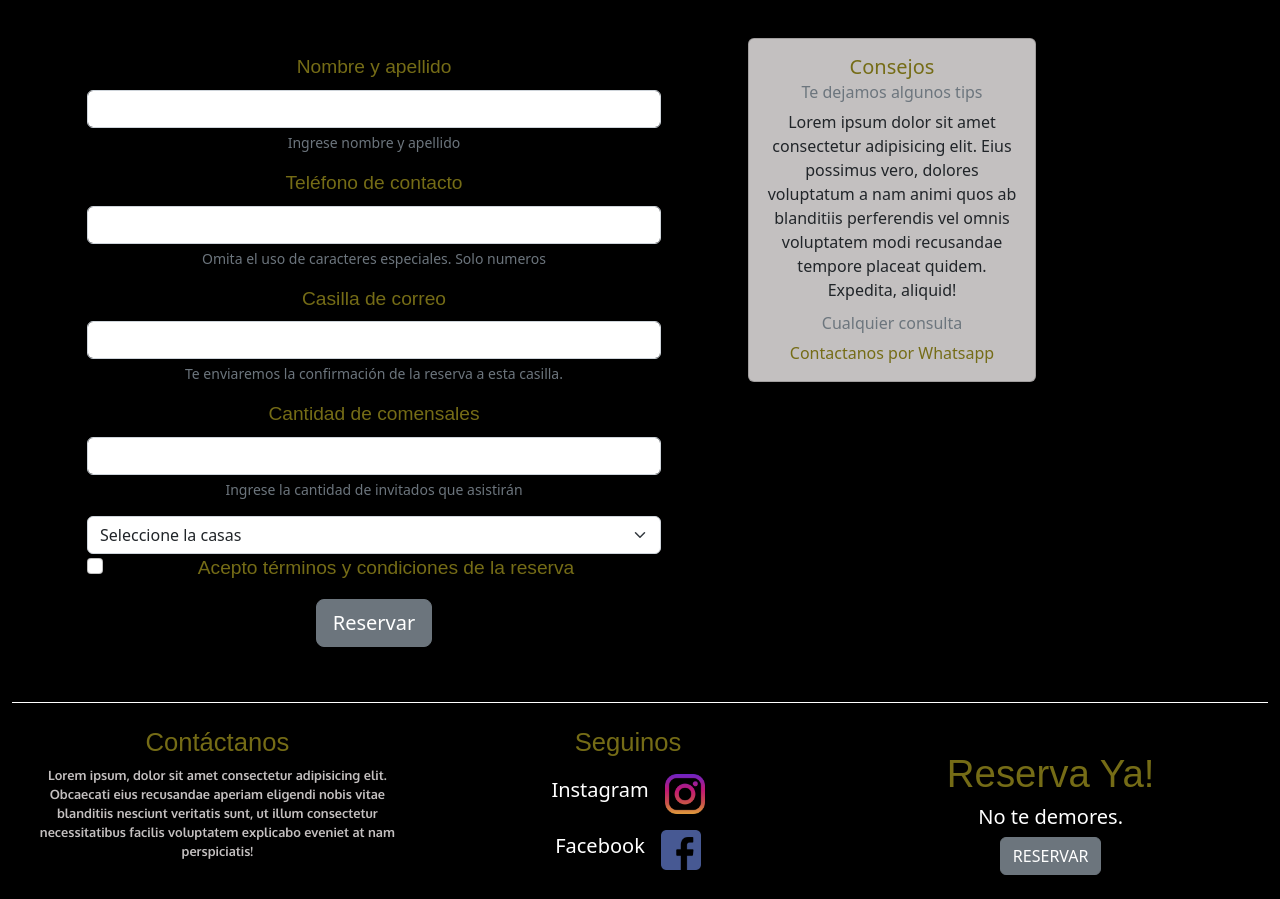
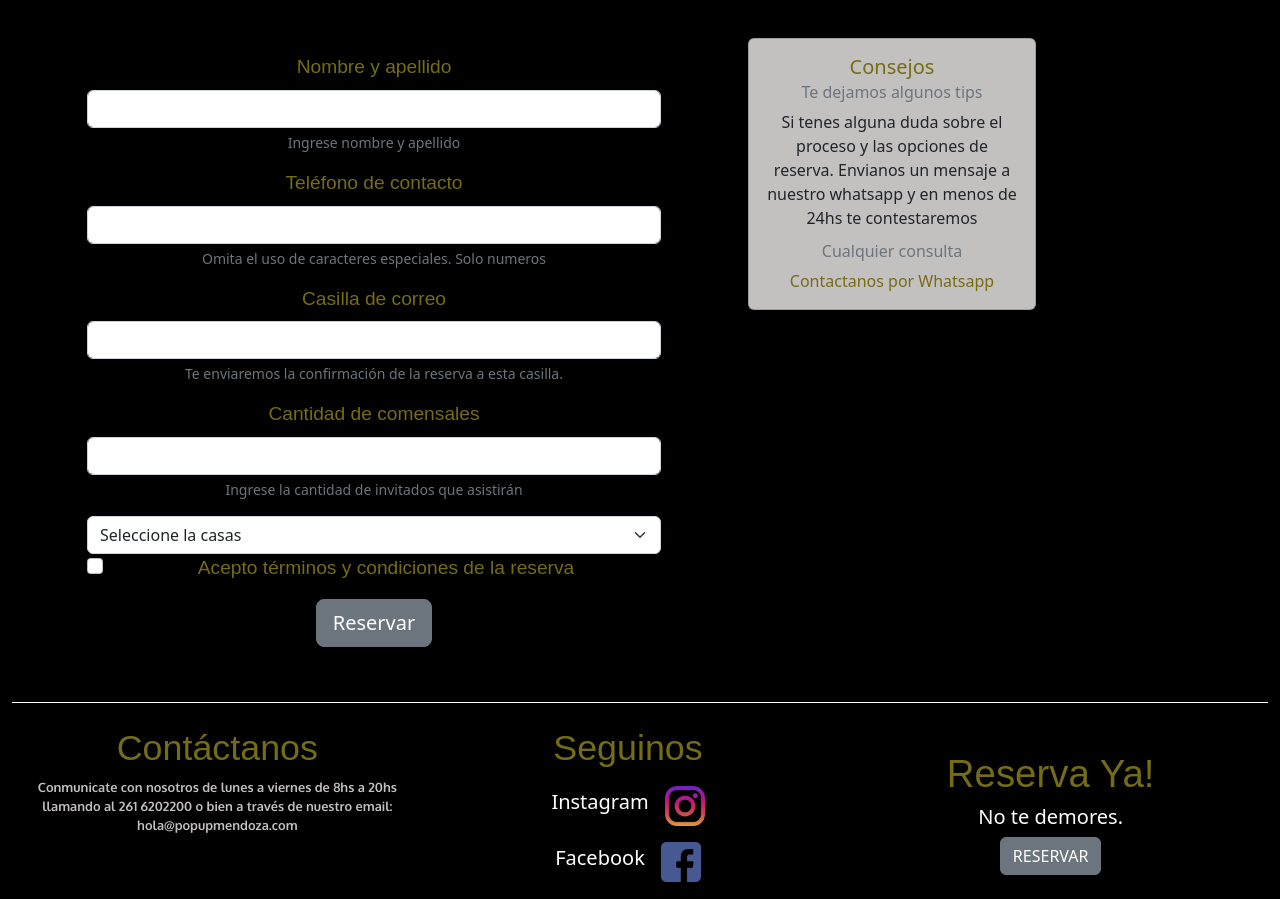
Before and after one commit to yaeltari/Yael_Tari-Proyecto_Final-Coderhouse2022-GIT-v02, a website: page pages/reserva (entrega-2).html in a window 1280 px wide. Shown: the part 994-1893 px from the top of the page. Drawn offline with nearby package versions, Linux system fonts and the light colour scheme.

Commit message:
Corrijo tamaño de letras de footer

```diff
--- a/pages/reserva (entrega-2).html
+++ b/pages/reserva (entrega-2).html
@@ -24,7 +24,7 @@
             <div class="collapse navbar-collapse" id="navbarSupportedContent">
                 <ul class="navbar-nav me-auto mb-2 mb-lg-0">
                     <li class="nav-item ">
-                      <a class="nav-link active " aria-current="page" href="../pages/index.html">Home</a>
+                      <a class="nav-link active" aria-current="page" href="../pages/index.html">Home</a>
                     </li>
                     <li class="nav-item">
                       <a class="nav-link active" aria-current="page" href="../pages/casas.html">Casas</a>
@@ -144,7 +144,7 @@
                       <div class="card-body">
                         <h5 class="card-title">Consejos</h5>
                         <h6 class="card-subtitle mb-2 text-muted">Te dejamos algunos tips</h6>
-                        <p class="card-text">Lorem ipsum dolor sit amet consectetur adipisicing elit. Eius possimus vero, dolores voluptatum a nam animi quos ab blanditiis perferendis vel omnis voluptatem modi recusandae tempore placeat quidem. Expedita, aliquid!</p>
+                        <p class="card-text">Si tenes alguna duda sobre el proceso y las opciones de reserva. Envianos un mensaje a nuestro whatsapp y en menos de 24hs te contestaremos</p>
                         <h6 class="card-subtitle mb-2 text-muted">Cualquier consulta</h6>
                         <a href="https://wa.me/5492616202200" class="card-link">Contactanos por Whatsapp</a>
                       </div>
@@ -159,7 +159,7 @@
               <div class="row">
               <div class="col container-fluid">
                   <h3> Contáctanos</h3>
-                  <p class="">Lorem ipsum, dolor sit amet consectetur adipisicing elit. Obcaecati eius recusandae aperiam eligendi nobis vitae blanditiis nesciunt veritatis sunt, ut illum consectetur necessitatibus facilis voluptatem explicabo eveniet at nam perspiciatis!</p>
+                  <p class="">Conmunicate con nosotros de lunes a viernes de 8hs a 20hs  llamando al 261 6202200 o bien a través de nuestro email: hola@popupmendoza.com </p>
               </div>
               <div class="col container-fluid top-border-footer">
                   <h3>Seguinos</h3>
--- a/scss/_texts.scss
+++ b/scss/_texts.scss
@@ -37,7 +37,7 @@ footer {
         @include formato-texto($color2,$font3,$font-size5);
     }
     h3 {
-        @include formato-texto($color2,$font3,$font-size4);
+        @include formato-texto($color2,$font3,$font-size7);
     }
     p {
         @include formato-texto($color1,$font2,$font-size6);
--- a/scss/_variables.scss
+++ b/scss/_variables.scss
@@ -19,3 +19,4 @@ $font-size3: 1.3vw;
 $font-size4: 2vw;
 $font-size5: 3vw;
 $font-size6: 1vw;
+$font-size7: 2.8vw;
```
Also changed, not shown: css/main.css.
